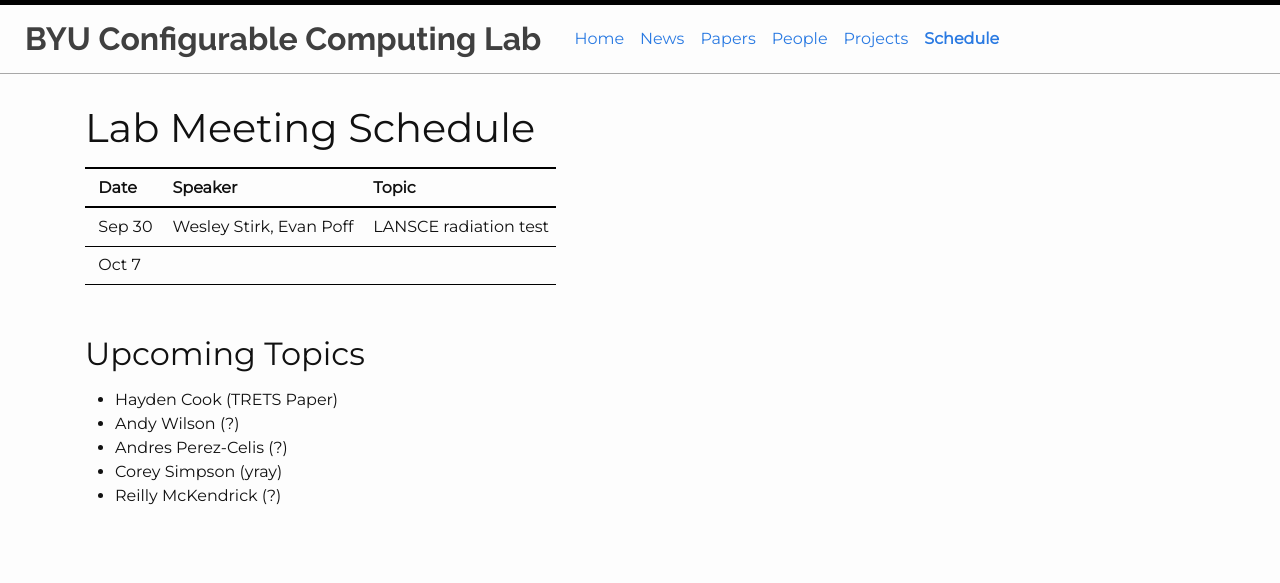
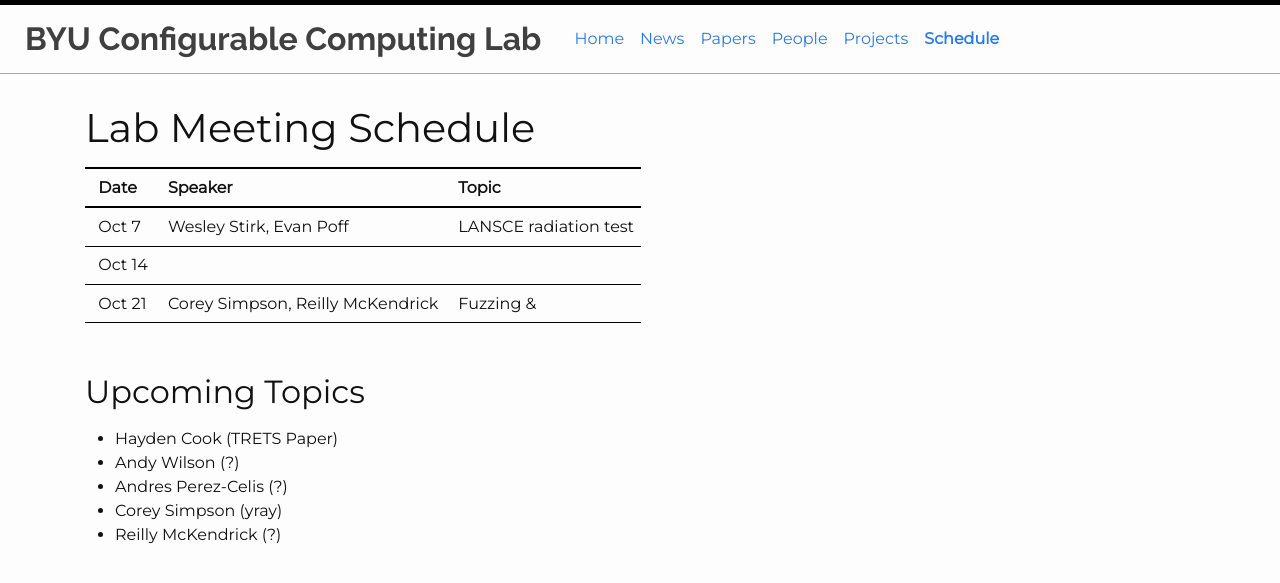
Before and after one commit to byuccl/byuccl.github.io, a Jekyll site: the page built from pages/schedule.md, in a window 1280 px wide. Shown: the top 583 px of the page. Built offline with Jekyll 4.4.1, drawn with Linux system fonts in a browser that asks for light colours; nearby versions of some CDN libraries.

Commit message:
Update schedule.md

```diff
--- a/pages/schedule.md
+++ b/pages/schedule.md
@@ -6,10 +6,12 @@ title: Schedule
 # Lab Meeting Schedule
 
 
-| Date      | Speaker                   | Topic                     |
-|-----------|---------------------------|---------------------------|
-|Sep 30     | Wesley Stirk, Evan Poff   | LANSCE radiation test     |
-|Oct 7
+| Date      | Speaker                           | Topic                     |
+|-----------|-----------------------------------|---------------------------|
+|Oct 7      | Wesley Stirk, Evan Poff           | LANSCE radiation test     |
+|Oct 14
+|Oct 21     | Corey Simpson, Reilly McKendrick  | Fuzzing &                 |
+
 
 
 ## Upcoming Topics
```
